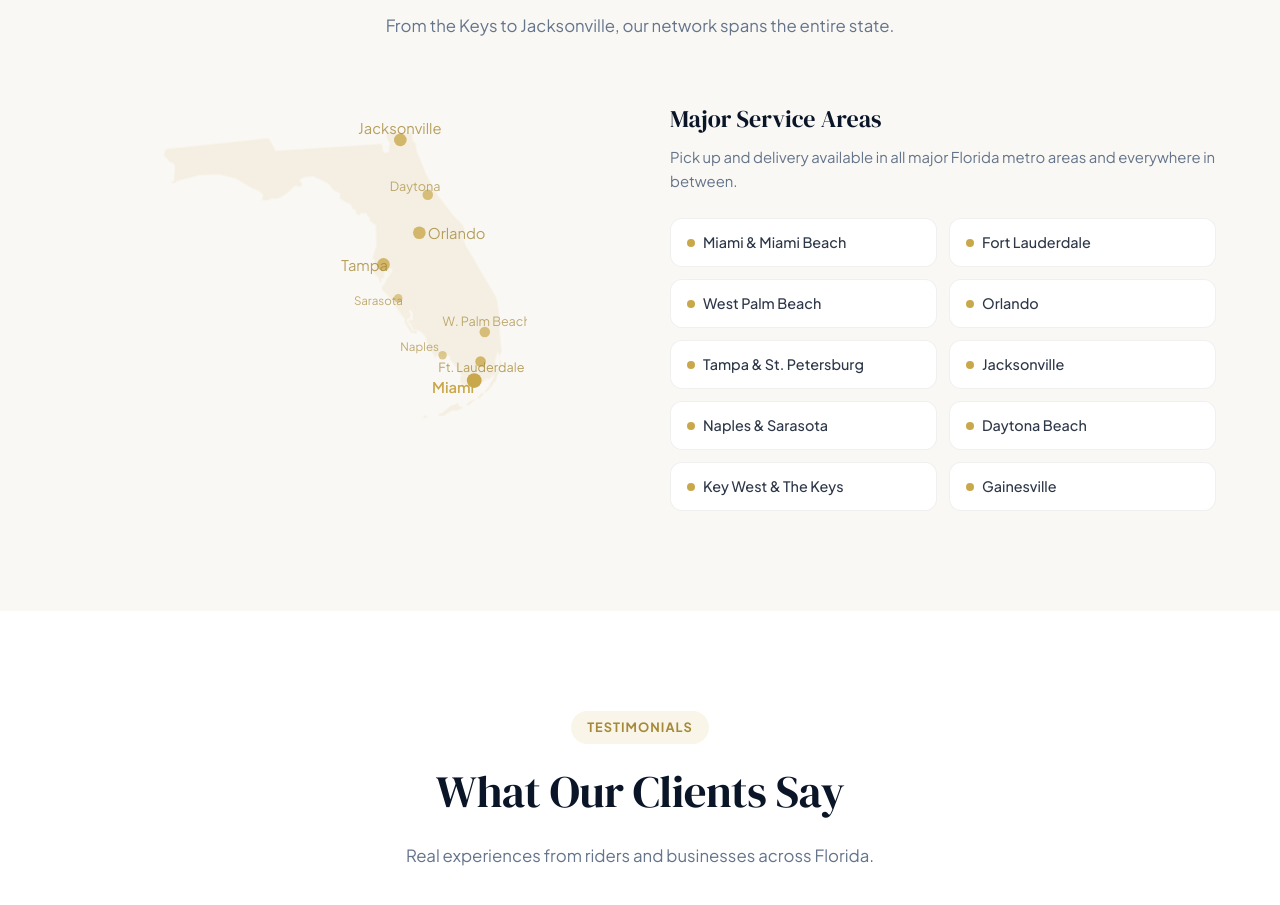
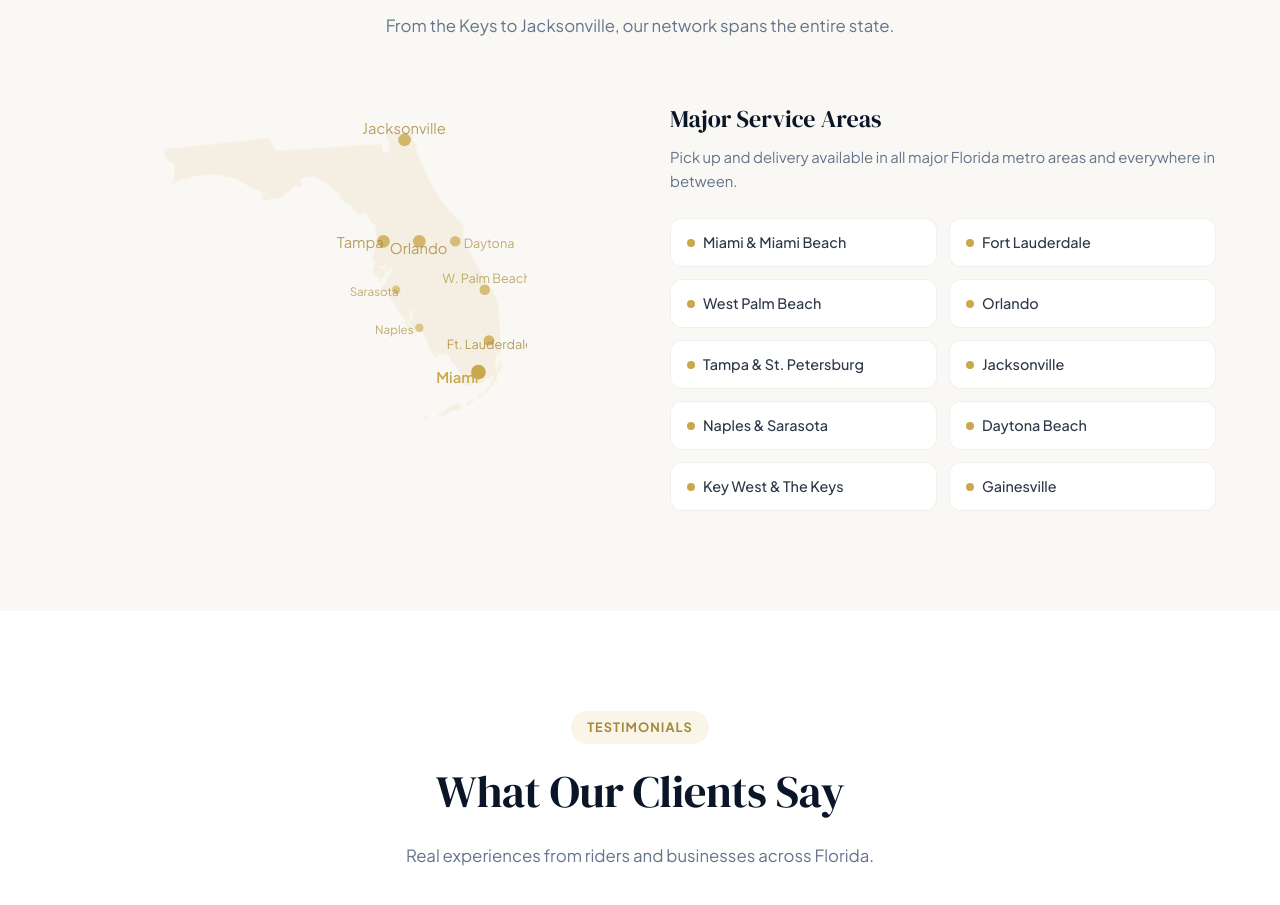
Before and after one commit to 8fddzqp9qr-a11y/alas-angel-delivery, a plain HTML site: page index.html in a window 1280 px wide. Shown: the part 4115-5020 px from the top of the page. Drawn offline with Linux system fonts and the light colour scheme.

Commit message:
Reposition Florida city markers to match real geography
- Daytona, Orlando, Tampa all at same latitude (~40% down)
- Sarasota on west coast between Tampa and Naples
- W. Palm Beach at ~60% down on SE coast
- Naples on SW coast at ~75% down
- Ft. Lauderdale at ~80% down, just north of Miami
- Miami at SE tip, southernmost city

Co-Authored-By: Claude Opus 4.6 <noreply@anthropic.com>

```diff
--- a/index.html
+++ b/index.html
@@ -740,33 +740,33 @@
             <path d="m 760.9,579.6 1.7,-.1 -.7,-1 z m 7.3,-1.1 v -.7 l 1.6,-.2 3.7,-3.3 1.5,-.6 2.4,-.9 .3,1.3 1.7,.8 -2.6,1.2 h -2.4 l -3.9,2.5 z m 17.2,-7.6 -3,1.4 -1,1.3 1.1,.1 z m 3.8,-2.9 -1.1,.3 -1.4,2 1.1,-.2 1.5,-1.6 z m 8.3,-15.7 -1.7,5.6 -.8,1 -1,2.6 -1.2,1.6 -.7,1.7 -1.9,2.2 v .9 l 2.7,-2.8 2.4,-3.5 .6,-2 2.1,-4.9 z"
               fill="var(--gold)" opacity="0.1" stroke="var(--gold)" stroke-width="0.8" stroke-opacity="0.35"/>
 
-            <!-- Jacksonville — NE, y=445 -->
-            <circle cx="750" cy="448" r="3" fill="var(--gold)" opacity="0.8"/>
-            <text x="730" y="445" fill="var(--gold-dark)" font-size="7" opacity="0.8">Jacksonville</text>
-            <!-- Daytona — east coast, y=474 -->
-            <circle cx="763" cy="474" r="2.5" fill="var(--gold)" opacity="0.7"/>
-            <text x="745" y="472" fill="var(--gold-dark)" font-size="6" opacity="0.7">Daytona</text>
-            <!-- Orlando — central, y=492 -->
-            <circle cx="759" cy="492" r="3" fill="var(--gold)" opacity="0.8"/>
-            <text x="763" y="495" fill="var(--gold-dark)" font-size="7" opacity="0.8">Orlando</text>
-            <!-- Tampa — west coast, y=507 -->
-            <circle cx="742" cy="507" r="3" fill="var(--gold)" opacity="0.8"/>
-            <text x="722" y="510" fill="var(--gold-dark)" font-size="7" opacity="0.8">Tampa</text>
-            <!-- Sarasota — west coast, y=523 -->
-            <circle cx="749" cy="523" r="2" fill="var(--gold)" opacity="0.6"/>
-            <text x="728" y="526" fill="var(--gold-dark)" font-size="5.5" opacity="0.7">Sarasota</text>
-            <!-- W. Palm Beach — east coast, y=539 -->
-            <circle cx="790" cy="539" r="2.5" fill="var(--gold)" opacity="0.7"/>
-            <text x="770" y="536" fill="var(--gold-dark)" font-size="6" opacity="0.7">W. Palm Beach</text>
-            <!-- Ft. Lauderdale — east coast, y=555 -->
-            <circle cx="788" cy="553" r="2.5" fill="var(--gold)" opacity="0.8"/>
-            <text x="768" y="558" fill="var(--gold-dark)" font-size="6" opacity="0.8">Ft. Lauderdale</text>
-            <!-- Miami — SE tip, y=562 -->
-            <circle cx="785" cy="562" r="3.5" fill="var(--gold)"><animate attributeName="r" values="3;5;3" dur="2s" repeatCount="indefinite"/></circle>
-            <text x="765" y="568" fill="var(--gold)" font-size="7" font-weight="600">Miami</text>
-            <!-- Naples — SW coast, y=554 -->
-            <circle cx="770" cy="550" r="2" fill="var(--gold)" opacity="0.6"/>
-            <text x="750" y="548" fill="var(--gold-dark)" font-size="5.5" opacity="0.7">Naples</text>
+            <!-- Jacksonville — NE corner -->
+            <circle cx="752" cy="448" r="3" fill="var(--gold)" opacity="0.8"/>
+            <text x="732" y="445" fill="var(--gold-dark)" font-size="7" opacity="0.8">Jacksonville</text>
+            <!-- Daytona — east coast, same height as Orlando -->
+            <circle cx="776" cy="496" r="2.5" fill="var(--gold)" opacity="0.7"/>
+            <text x="780" y="499" fill="var(--gold-dark)" font-size="6" opacity="0.7">Daytona</text>
+            <!-- Orlando — center of state -->
+            <circle cx="759" cy="496" r="3" fill="var(--gold)" opacity="0.8"/>
+            <text x="745" y="502" fill="var(--gold-dark)" font-size="7" opacity="0.8">Orlando</text>
+            <!-- Tampa — west coast, same latitude as Orlando -->
+            <circle cx="742" cy="496" r="3" fill="var(--gold)" opacity="0.8"/>
+            <text x="720" y="499" fill="var(--gold-dark)" font-size="7" opacity="0.8">Tampa</text>
+            <!-- Sarasota — west coast, between Tampa and Naples -->
+            <circle cx="748" cy="519" r="2" fill="var(--gold)" opacity="0.6"/>
+            <text x="726" y="522" fill="var(--gold-dark)" font-size="5.5" opacity="0.7">Sarasota</text>
+            <!-- W. Palm Beach — SE coast, ~60% down -->
+            <circle cx="790" cy="519" r="2.5" fill="var(--gold)" opacity="0.7"/>
+            <text x="770" y="516" fill="var(--gold-dark)" font-size="6" opacity="0.7">W. Palm Beach</text>
+            <!-- Naples — SW coast, ~75% down -->
+            <circle cx="759" cy="537" r="2" fill="var(--gold)" opacity="0.6"/>
+            <text x="738" y="540" fill="var(--gold-dark)" font-size="5.5" opacity="0.7">Naples</text>
+            <!-- Ft. Lauderdale — SE coast, ~80% down, just north of Miami -->
+            <circle cx="792" cy="543" r="2.5" fill="var(--gold)" opacity="0.8"/>
+            <text x="772" y="547" fill="var(--gold-dark)" font-size="6" opacity="0.8">Ft. Lauderdale</text>
+            <!-- Miami — SE corner, southernmost -->
+            <circle cx="787" cy="558" r="3.5" fill="var(--gold)"><animate attributeName="r" values="3;5;3" dur="2s" repeatCount="indefinite"/></circle>
+            <text x="767" y="563" fill="var(--gold)" font-size="7" font-weight="600">Miami</text>
           </svg>
         </div>
         <div class="reveal">
```
